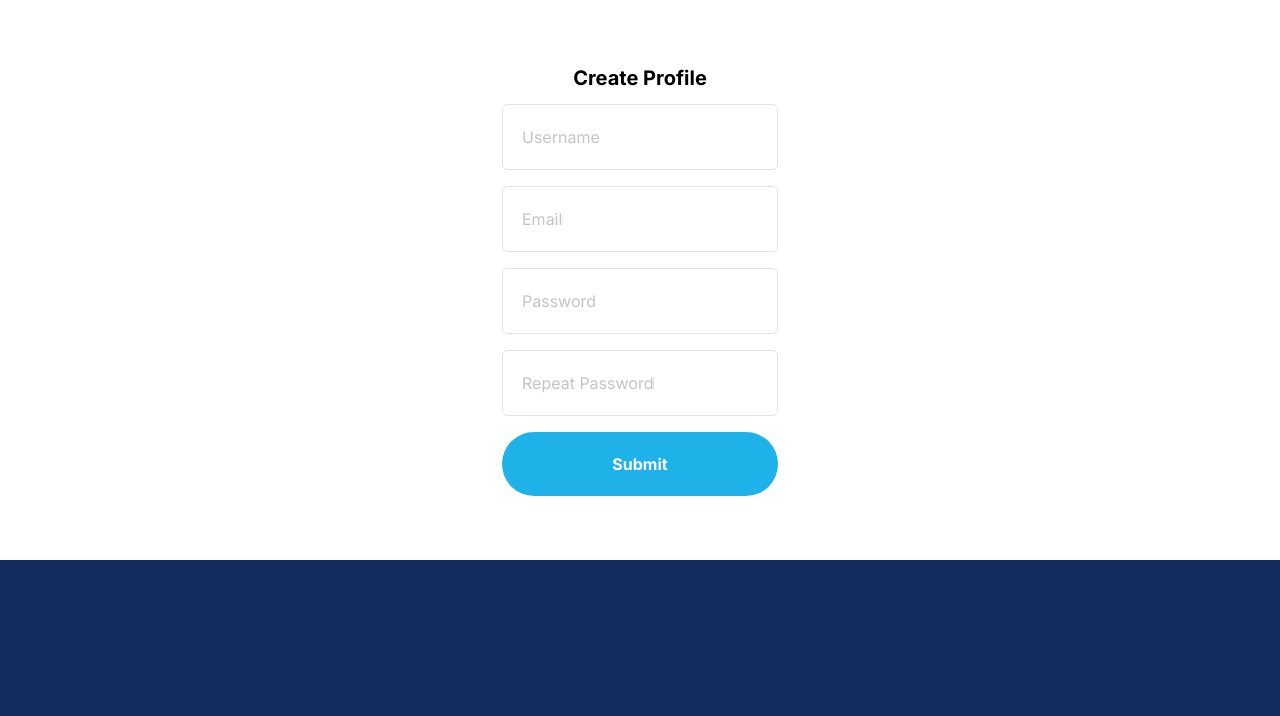
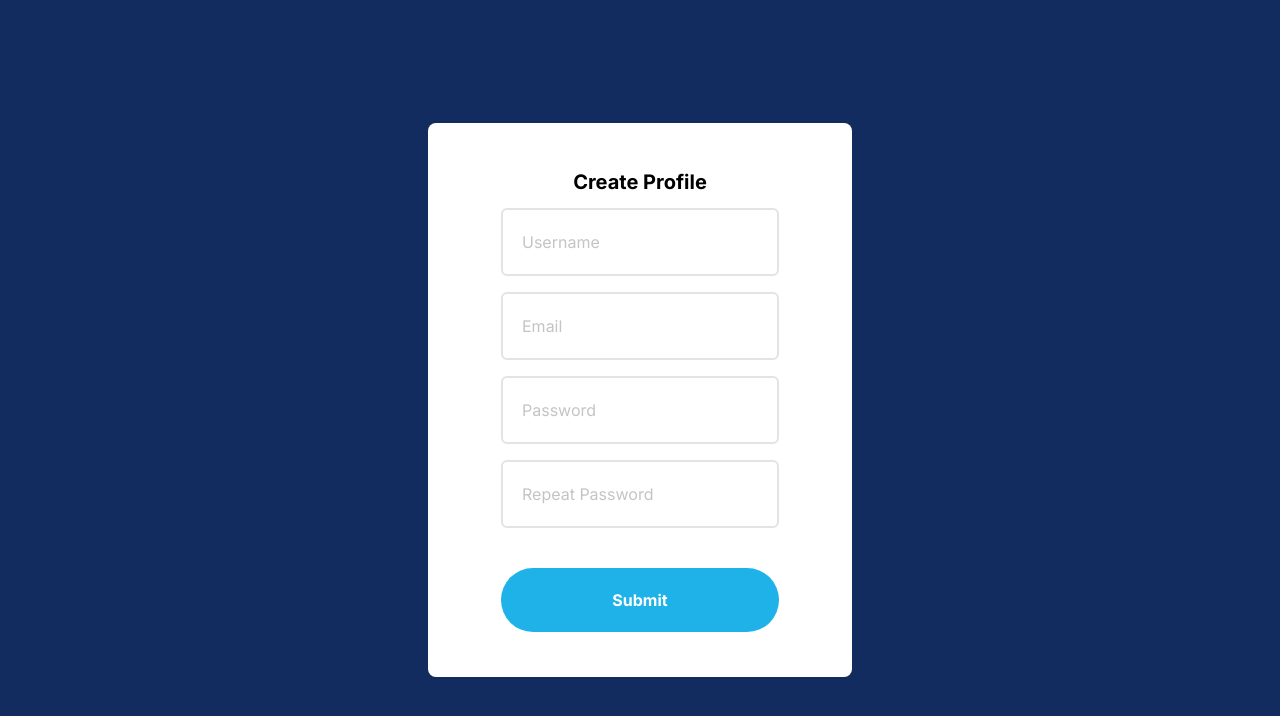
Before and after one commit to Jebzen/Banyo, a React (Vite) app in the folder Frontend/: page / in a window 1280 px wide. Shown: the top 716 px of the page. Built offline with nearby package versions, Linux system fonts and the light colour scheme.

Commit message:
Design for Create Profile done

```diff
--- a/Frontend/index.html
+++ b/Frontend/index.html
@@ -4,7 +4,7 @@
 		<meta charset="UTF-8" />
 		<link rel="icon" type="image/svg+xml" href="/vite.svg" />
 		<meta name="viewport" content="width=device-width, initial-scale=1.0" />
-    <title>Vite + React + TS</title>
+		<title>Banyo</title>
 	</head>
 	<body>
 		<div id="root"></div>
--- a/Frontend/src/components/InputField.tsx
+++ /dev/null
@@ -1,32 +0,0 @@
-export interface IInputField {
-	label: string;
-	id: string;
-	value: string;
-	handleChange?: Function | any;
-}
-
-export default function InputField({
-	label,
-	id,
-	value,
-	handleChange,
-}: IInputField) {
-	return (
-		<section className="relative mb-4 input-section">
-			<input
-				type="text"
-				placeholder={label}
-				id={id}
-				name={id}
-				value={value}
-				onChange={handleChange}
-			/>
-			<label
-				htmlFor={id}
-				className="absolute top-0 left-0 items-center flex cursor-text"
-			>
-				{label}
-			</label>
-		</section>
-	);
-}
--- a/Frontend/src/main.tsx
+++ b/Frontend/src/main.tsx
@@ -1,7 +1,8 @@
 import React from "react";
 import ReactDOM from "react-dom/client";
 import App from "./App.tsx";
-import "./style.css";
+import "./styles/global.css";
+import "./styles/style.css";
 
 ReactDOM.createRoot(document.getElementById("root") as HTMLElement).render(
 	<React.StrictMode>
--- a/Frontend/src/pages/CreateProfile.tsx
+++ b/Frontend/src/pages/CreateProfile.tsx
@@ -1,5 +1,4 @@
-import { FormEventHandler, useState, useReducer } from "react";
-import InputField from "../components/InputField";
+import { useState } from "react";
 
 export default function CreateProfile() {
 	const [formData, setFormData] = useState({
@@ -11,6 +10,7 @@ export default function CreateProfile() {
 
 	const { username, email, password, repeatPassword } = formData;
 
+	//Handle change event for all Inputs
 	const handleChange = (e: any) => {
 		setFormData({
 			...formData,
@@ -18,52 +18,121 @@ export default function CreateProfile() {
 		});
 	};
 
-	const handleSubmit = (e: any) => {
+	const handleSubmit = async (e: any) => {
 		e.preventDefault();
 
-		setFormData({
-			username: "",
-			email: "",
-			password: "",
-			repeatPassword: "",
-		});
+		//Username already taken
+
+		//Email invalid
+		//Regex with help from https://regex101.com/
+		const emailPattern = /^[A-z0-9._%+-]+@[A-z0-9.-]+\.[A-Z]{2,}$/;
+		if (!email.match(emailPattern)) {
+			console.error("Email not valid");
+		}
+
+		//Email already taken
+
+		//Password not strong enough
+		//Password pattern: upper and lower case, number, symbol and at least 7 characters
+		//Regex with help from https://regex101.com/
+		const passwordPattern =
+			/^(?=.*[0-9])(?=.*[!@#$%^&*])[a-zA-Z0-9!@#$%^&*]{7,}$/;
+		if (!password.match(passwordPattern)) {
+			console.error("Passwords not strong enough");
+		}
+
+		//Repeat Password not repeated
+		if (password !== repeatPassword) {
+			console.error("Passwords doesn't match");
+		}
 	};
 
 	return (
 		<>
-			<main className="flex justify-center">
-				<form onSubmit={handleSubmit}>
+			<main className="flex justify-center min-h-screen">
+				<form
+					onSubmit={handleSubmit}
+					className="flex flex-col h-fit rounded-lg self-center"
+				>
 					<h1 className="font-bold text-xl mb-3 text-center">Create Profile</h1>
 
-					<InputField
-						label="Username"
+					{/* USERNAME */}
+					<section className="relative mb-4 input-section">
+						<input
+							type="text"
+							placeholder="Username"
 							id="username"
-						value={username}
-						handleChange={handleChange}
+							name="username"
+							value={formData.username}
+							onChange={handleChange}
+							className="p-5 border-2 rounded-md border-solid"
 						/>
+						<label
+							htmlFor="username"
+							className="absolute left-0 items-center flex cursor-text ms-5 p-px ease-out duration-75 top-2/4"
+						>
+							Username
+						</label>
+					</section>
 
-					<InputField
-						label="Email"
+					{/* EMAIL */}
+					<section className="relative mb-4 input-section">
+						<input
+							type="email"
+							placeholder="Email"
 							id="email"
-						value={email}
-						handleChange={handleChange}
+							name="email"
+							value={formData.email}
+							onChange={handleChange}
+							className="p-5 border-2 rounded-md border-solid"
 						/>
+						<label
+							htmlFor="email"
+							className="absolute left-0 items-center flex cursor-text ms-5 p-px ease-out duration-75 top-2/4"
+						>
+							Email
+						</label>
+					</section>
 
-					<InputField
-						label="Password"
+					{/* PASSWORD */}
+					<section className="relative mb-4 input-section">
+						<input
+							type="text"
+							placeholder="Password"
 							id="password"
-						value={password}
-						handleChange={handleChange}
+							name="password"
+							value={formData.password}
+							onChange={handleChange}
+							className="p-5 border-2 rounded-md border-solid"
 						/>
+						<label
+							htmlFor="password"
+							className="absolute left-0 items-center flex cursor-text ms-5 p-px ease-out duration-75 top-2/4"
+						>
+							Password
+						</label>
+					</section>
 
-					<InputField
-						label="Repeat Password"
+					{/* REPEAT PASSWORD */}
+					<section className="relative mb-10 input-section">
+						<input
+							type="text"
+							placeholder="Repeat Password"
 							id="repeatPassword"
-						value={repeatPassword}
-						handleChange={handleChange}
+							name="repeatPassword"
+							value={formData.repeatPassword}
+							onChange={handleChange}
+							className="p-5 border-2 rounded-md border-solid"
 						/>
+						<label
+							htmlFor="repeatPassword"
+							className="absolute left-0 items-center flex cursor-text ms-5 p-px ease-out duration-75 top-2/4"
+						>
+							Repeat Password
+						</label>
+					</section>
 
-					<button className="text-white font-bold rounded-full justify-center">
+					<button className="text-white font-bold rounded-full justify-center py-5 w-100 hover:bg-blue-700 focus-within:bg-blue-700">
 						Submit
 					</button>
 				</form>
--- a/Frontend/src/style.css
+++ /dev/null
@@ -1,67 +0,0 @@
-/*Icons*/
-@import "../node_modules/bootstrap-icons/font/bootstrap-icons.min.css";
-
-/*Font*/
-@import url("https://fonts.googleapis.com/css2?family=Inter:wght@100;200;300;400;500;600;700;800;900&display=swap");
-
-/*Tailwind*/
-@tailwind base;
-@tailwind components;
-@tailwind utilities;
-
-/*Variables*/
-:root {
-	--bg-blue: #122c60;
-	--prime-blue: #1eb2e8;
-	--dark-grey: #303030;
-	--grey: #c4c4c4;
-	--light-grey: #e4e4e4;
-	--white: #ffffff;
-}
-
-html,
-body {
-	font-family: "Inter", sans-serif;
-	background-color: var(--bg-blue);
-}
-
-main {
-	padding: 4rem;
-	background-color: var(--white);
-}
-
-.input-section > input {
-	padding: 20px;
-	border: 1px solid var(--light-grey);
-	border-radius: 5px;
-}
-
-.input-section > input + label {
-	margin-left: 20px;
-	transition: ease-out 0.05s;
-	background-color: var(--white);
-	top: 50%;
-	transform: translate(0px, -50%);
-	color: var(--grey);
-}
-
-.input-section > input:focus-within + label,
-.input-section > input:not(:placeholder-shown) + label {
-	@apply px-2 rounded-md;
-	margin-left: 14px;
-	font-size: 0.75em;
-	transform: translate(0px, -40px);
-}
-
-.input-section > input:focus-within,
-.input-section > input:not(:placeholder-shown),
-.input-section > input:focus-visible {
-	box-shadow: none;
-	outline: none;
-}
-
-button {
-	@apply py-5;
-	background-color: var(--prime-blue);
-	width: 100%;
-}
--- /dev/null
+++ b/Frontend/src/styles/global.css
@@ -0,0 +1,25 @@
+/*Icons*/
+@import "../../node_modules/bootstrap-icons/font/bootstrap-icons.min.css";
+
+/*Font*/
+@import url("https://fonts.googleapis.com/css2?family=Inter:wght@100;200;300;400;500;600;700;800;900&display=swap");
+
+/*Tailwind*/
+@tailwind base;
+@tailwind components;
+@tailwind utilities;
+
+/*Variables*/
+:root {
+	--bg-blue: #122c60;
+	--prime-blue: #1eb2e8;
+	--dark-grey: #303030;
+	--grey: #c4c4c4;
+	--light-grey: #e4e4e4;
+	--white: #ffffff;
+}
+
+html,
+body {
+	font-family: "Inter", sans-serif;
+}
--- /dev/null
+++ b/Frontend/src/styles/style.css
@@ -0,0 +1,38 @@
+html,
+body {
+	background-color: var(--bg-blue);
+}
+
+form {
+	background-color: var(--white);
+	padding: 45px 73px;
+}
+
+.input-section > input {
+	border: 2px solid var(--light-grey);
+}
+
+.input-section > input + label {
+	background-color: var(--white);
+	transform: translate(0px, -50%);
+	color: var(--grey);
+}
+
+.input-section > input:focus-within + label,
+.input-section > input:not(:placeholder-shown) + label {
+	@apply px-2 rounded-md;
+	margin-left: 14px;
+	font-size: 0.75em;
+	transform: translate(0px, -42px);
+}
+
+.input-section > input:focus-within,
+.input-section > input:not(:placeholder-shown),
+.input-section > input:focus-visible {
+	box-shadow: none;
+	outline: none;
+}
+
+button {
+	background-color: var(--prime-blue);
+}
```
Lines whose indentation alone changed are shown as unchanged.
